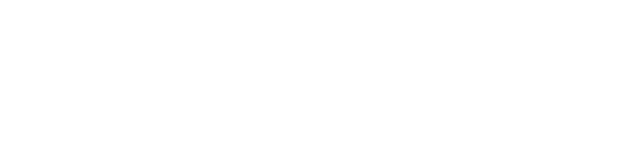
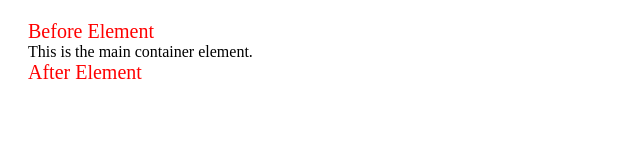
Before and after one commit to acciojob/pseudo-class-Mayuresh50, a website: page main.html in a window 1280 px wide. Shown: the whole page, without its empty margins (0-640 px from the left). Drawn offline with Linux system fonts and the light colour scheme.

Commit message:
created a submission

```diff
--- a/main.html
+++ b/main.html
@@ -1,16 +1,14 @@
 <!DOCTYPE html>
+<html>
+<head>
+  <link rel="stylesheet" href="styles.css">
+</head>
+<body>
 
-<html>
+  <div id="container">
+    This is the main container element.
+  </div>
 
-<head>
-	<link rel="stylesheet" href="styles.css">
-</head>
-
-<body>
-	<!-- the entire body must be written by student -->
-    <script type="text/javascript" src="./script.js">
-</script>
-
+  <script type="text/javascript" src="./script.js"></script>
 </body>
-
 </html>
--- a/script.js
+++ b/script.js
@@ -1 +1,2 @@
 //your JS code here. If required.
+console.log("Pseudo-elements applied.");
--- a/styles.css
+++ b/styles.css
@@ -1 +1,18 @@
 /*  your css code here. If applicable */
+#container {
+  margin: 20px;
+}
+
+#container::before {
+  content: "Before Element";
+  color: #f00;
+  font-size: 20px;
+  display: block;
+}
+
+#container::after {
+  content: "After Element";
+  color: #f00;
+  font-size: 20px;
+  display: block;
+}
```
